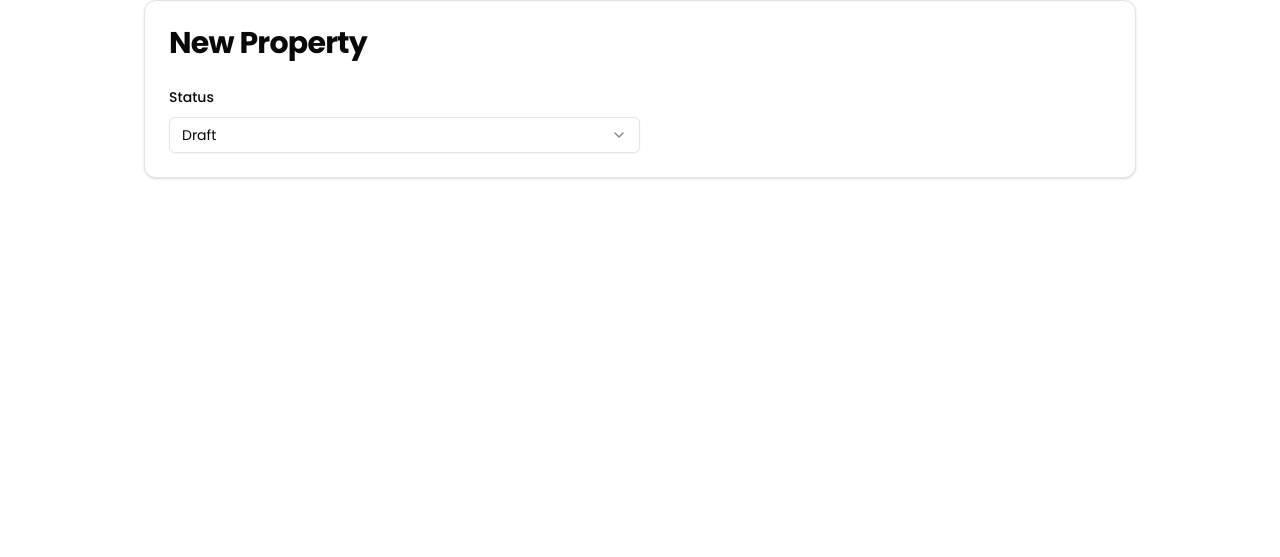
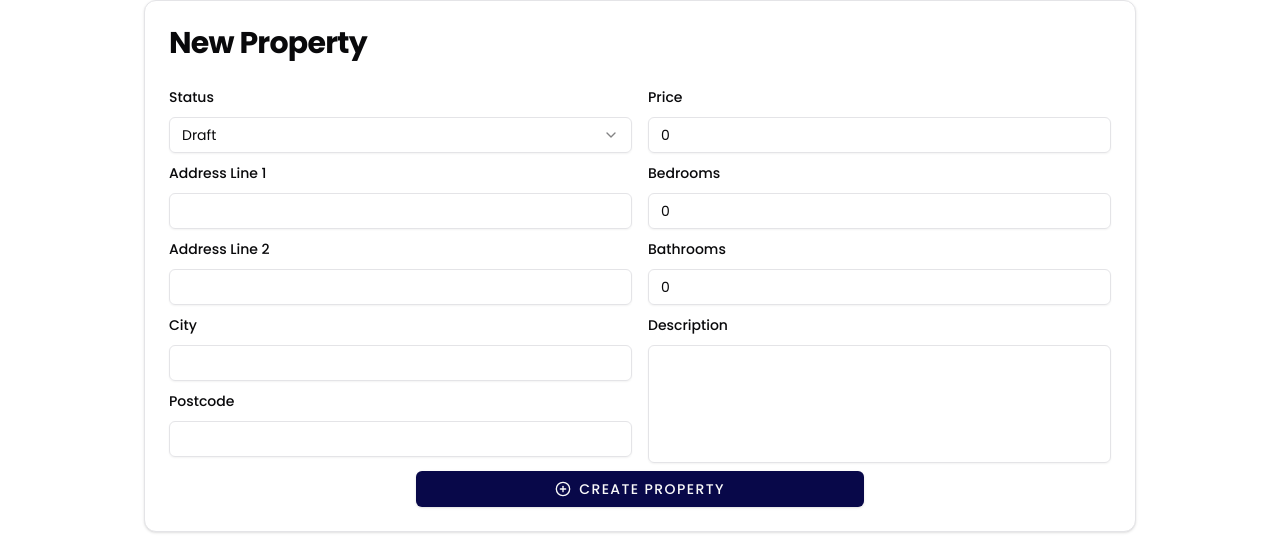
Before and after one commit to beater27032001/fire-homes-course, a Next.js app: page /admin-dashboard/new in a window 1280 px wide. Shown: the part 176-733 px from the top of the page. Built offline with nearby package versions, Linux system fonts and the light colour scheme; no server answers.

Commit message:
(feature): finish property form fields

```diff
--- a/app/admin-dashboard/new/newPropertyForm.tsx
+++ b/app/admin-dashboard/new/newPropertyForm.tsx
@@ -1,12 +1,19 @@
 "use client"
 import PropertyForm from "@/components/property-form"
 import { propertyDataSchema } from "@/validation/propertySchema"
+import { PlusCircleIcon } from "lucide-react"
 import { z } from "zod"
 
 export default function NewPropertyForm() {
   const handleSubmit = async (data: z.infer<typeof propertyDataSchema>) => {
-
+    console.log({ data })
   }
 
-  return <div><PropertyForm /></div>
+  return (
+    <div>
+      <PropertyForm handleSubmit={handleSubmit} submitButtonLabel={<>
+        <PlusCircleIcon /> Create Property
+      </>} />
+    </div>
+  )
 }
--- a/app/admin-dashboard/new/page.tsx
+++ b/app/admin-dashboard/new/page.tsx
@@ -3,7 +3,8 @@
 import NewPropertyForm from "./newPropertyForm";
 
 export default function NewProperty() {
-  return <div>
+  return (
+    <div>
       <Breadcrumbs items={[{
         href: "/admin-dashboard",
         label: "Dashboard"
@@ -19,4 +20,5 @@
         </CardContent>
       </Card>
     </div>
+  )
 }
--- a/components/property-form.tsx
+++ b/components/property-form.tsx
@@ -6,12 +6,17 @@
 import { zodResolver } from "@hookform/resolvers/zod"
 import { Form, FormControl, FormField, FormItem, FormLabel, FormMessage } from "./ui/form"
 import { Select, SelectContent, SelectItem, SelectTrigger, SelectValue } from "./ui/select"
+import { Input } from "./ui/input"
+import { Textarea } from "./ui/textarea"
+import { Button } from "./ui/button"
+import React from "react"
 
 type Props = {
+  submitButtonLabel: React.ReactNode
   handleSubmit: (data: z.infer<typeof propertyDataSchema>) => void
 }
 
-export default function PropertyForm({ handleSubmit }: Props) {
+export default function PropertyForm({ handleSubmit, submitButtonLabel }: Props) {
   const form = useForm<z.infer<typeof propertyDataSchema>>({
     resolver: zodResolver(propertyDataSchema),
     defaultValues: {
@@ -26,10 +31,11 @@
       status: 'draft'
     }
   })
-  return <Form {...form}>
+  return (
+    <Form {...form}>
       <form onSubmit={form.handleSubmit(handleSubmit)}>
-      <div className="grid grid-cols-2">
-        <fieldset>
+        <div className="grid grid-cols-2 gap-4">
+          <fieldset className="flex flex-col gap-2">
             <FormField control={form.control} name="status" render={({ field }) => (
               <FormItem>
                 <FormLabel>Status</FormLabel>
@@ -57,8 +63,84 @@
                 <FormMessage />
               </FormItem>
             )} />
+            <FormField control={form.control} name="address1" render={({ field }) => (
+              <FormItem>
+                <FormLabel>Address Line 1</FormLabel>
+                <FormControl>
+                  <Input {...field} />
+                </FormControl>
+                <FormMessage />
+              </FormItem>
+            )} />
+            <FormField control={form.control} name="address2" render={({ field }) => (
+              <FormItem>
+                <FormLabel>Address Line 2</FormLabel>
+                <FormControl>
+                  <Input {...field} />
+                </FormControl>
+                <FormMessage />
+              </FormItem>
+            )} />
+            <FormField control={form.control} name="city" render={({ field }) => (
+              <FormItem>
+                <FormLabel>City</FormLabel>
+                <FormControl>
+                  <Input {...field} />
+                </FormControl>
+                <FormMessage />
+              </FormItem>
+            )} />
+            <FormField control={form.control} name="postcode" render={({ field }) => (
+              <FormItem>
+                <FormLabel>Postcode</FormLabel>
+                <FormControl>
+                  <Input {...field} />
+                </FormControl>
+                <FormMessage />
+              </FormItem>
+            )} />
+          </fieldset>
+          <fieldset className="flex flex-col gap-2">
+            <FormField control={form.control} name="price" render={({ field }) => (
+              <FormItem>
+                <FormLabel>Price</FormLabel>
+                <FormControl>
+                  <Input {...field} type="number" />
+                </FormControl>
+                <FormMessage />
+              </FormItem>
+            )} />
+            <FormField control={form.control} name="bedrooms" render={({ field }) => (
+              <FormItem>
+                <FormLabel>Bedrooms</FormLabel>
+                <FormControl>
+                  <Input {...field} type="number" />
+                </FormControl>
+                <FormMessage />
+              </FormItem>
+            )} />
+            <FormField control={form.control} name="bathrooms" render={({ field }) => (
+              <FormItem>
+                <FormLabel>Bathrooms</FormLabel>
+                <FormControl>
+                  <Input {...field} type="number" />
+                </FormControl>
+                <FormMessage />
+              </FormItem>
+            )} />
+            <FormField control={form.control} name="description" render={({ field }) => (
+              <FormItem>
+                <FormLabel>Description</FormLabel>
+                <FormControl>
+                  <Textarea {...field} rows={5} className="resize-none" />
+                </FormControl>
+                <FormMessage />
+              </FormItem>
+            )} />
           </fieldset>
         </div>
+        <Button type="submit" className="max-w-md mx-auto mt-2 w-full flex gap-2">{submitButtonLabel}</Button>
       </form>
     </Form>
+  )
 }
--- /dev/null
+++ b/components/ui/input.tsx
@@ -0,0 +1,22 @@
+import * as React from "react"
+
+import { cn } from "@/lib/utils"
+
+const Input = React.forwardRef<HTMLInputElement, React.ComponentProps<"input">>(
+  ({ className, type, ...props }, ref) => {
+    return (
+      <input
+        type={type}
+        className={cn(
+          "flex h-9 w-full rounded-md border border-input bg-transparent px-3 py-1 text-base shadow-sm transition-colors file:border-0 file:bg-transparent file:text-sm file:font-medium file:text-foreground placeholder:text-muted-foreground focus-visible:outline-none focus-visible:ring-1 focus-visible:ring-ring disabled:cursor-not-allowed disabled:opacity-50 md:text-sm",
+          className
+        )}
+        ref={ref}
+        {...props}
+      />
+    )
+  }
+)
+Input.displayName = "Input"
+
+export { Input }
--- /dev/null
+++ b/components/ui/textarea.tsx
@@ -0,0 +1,22 @@
+import * as React from "react"
+
+import { cn } from "@/lib/utils"
+
+const Textarea = React.forwardRef<
+  HTMLTextAreaElement,
+  React.ComponentProps<"textarea">
+>(({ className, ...props }, ref) => {
+  return (
+    <textarea
+      className={cn(
+        "flex min-h-[60px] w-full rounded-md border border-input bg-transparent px-3 py-2 text-base shadow-sm placeholder:text-muted-foreground focus-visible:outline-none focus-visible:ring-1 focus-visible:ring-ring disabled:cursor-not-allowed disabled:opacity-50 md:text-sm",
+        className
+      )}
+      ref={ref}
+      {...props}
+    />
+  )
+})
+Textarea.displayName = "Textarea"
+
+export { Textarea }
```
Lines whose indentation alone changed are shown as unchanged.
